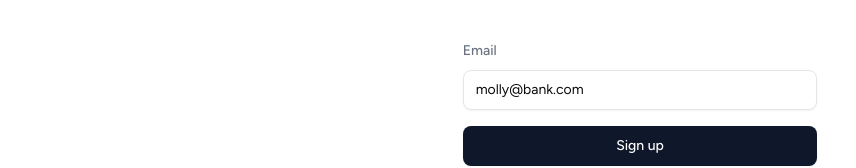
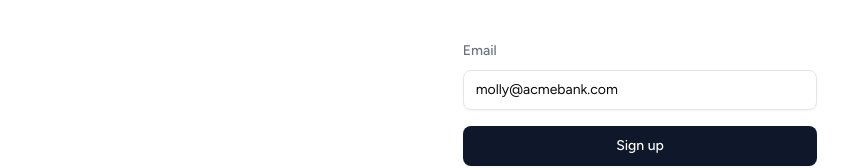
Before and after one commit to Dannny-Babs/pulse-demo, a Next.js app: page / in a window 1280 px wide. Shown: the part 385-553 px from the top of the page, without its empty margins (0-856 px from the left). Built offline with nearby package versions, Linux system fonts and the light colour scheme.

Commit message:
Update default email value in Home component to reflect new domain for consistency with branding changes.

```diff
--- a/app/page.tsx
+++ b/app/page.tsx
@@ -8,7 +8,7 @@ import { toast } from "sonner";
 import { useRouter } from "next/navigation";
 
 export default function Home() {
-  const [email, setEmail] = useState("molly@bank.com");
+  const [email, setEmail] = useState("molly@acmebank.com");
   const [isSubmitting, setIsSubmitting] = useState(false);
   const router = useRouter();
 
```
